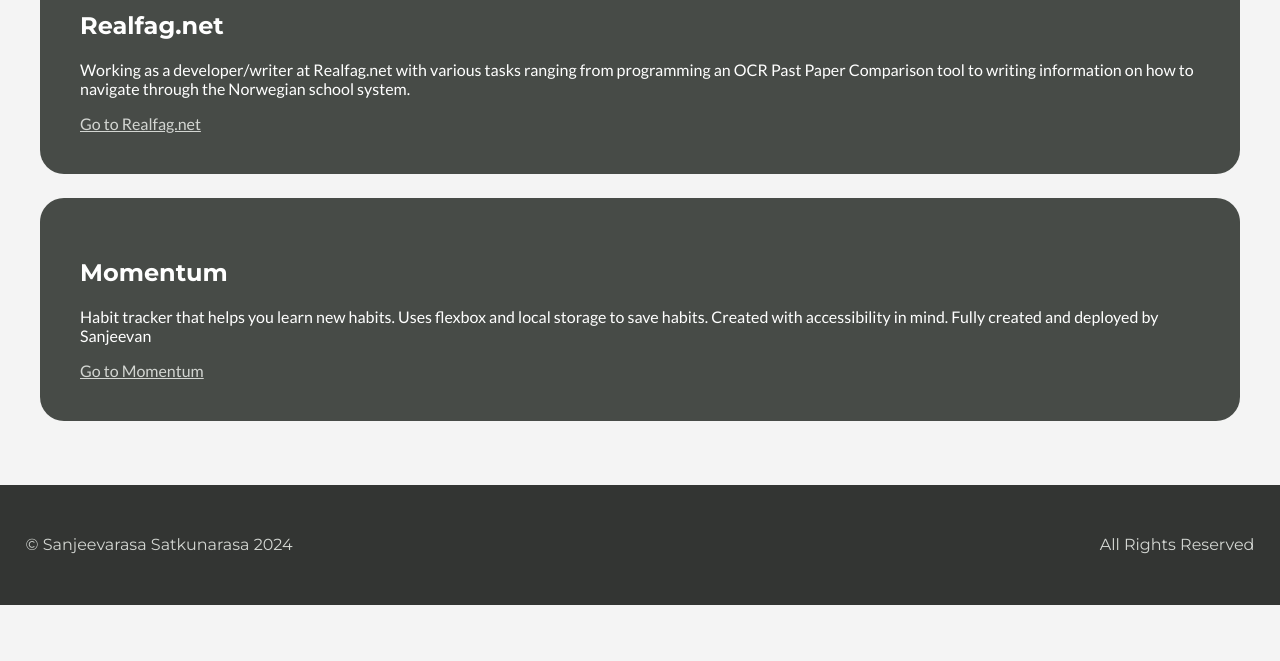
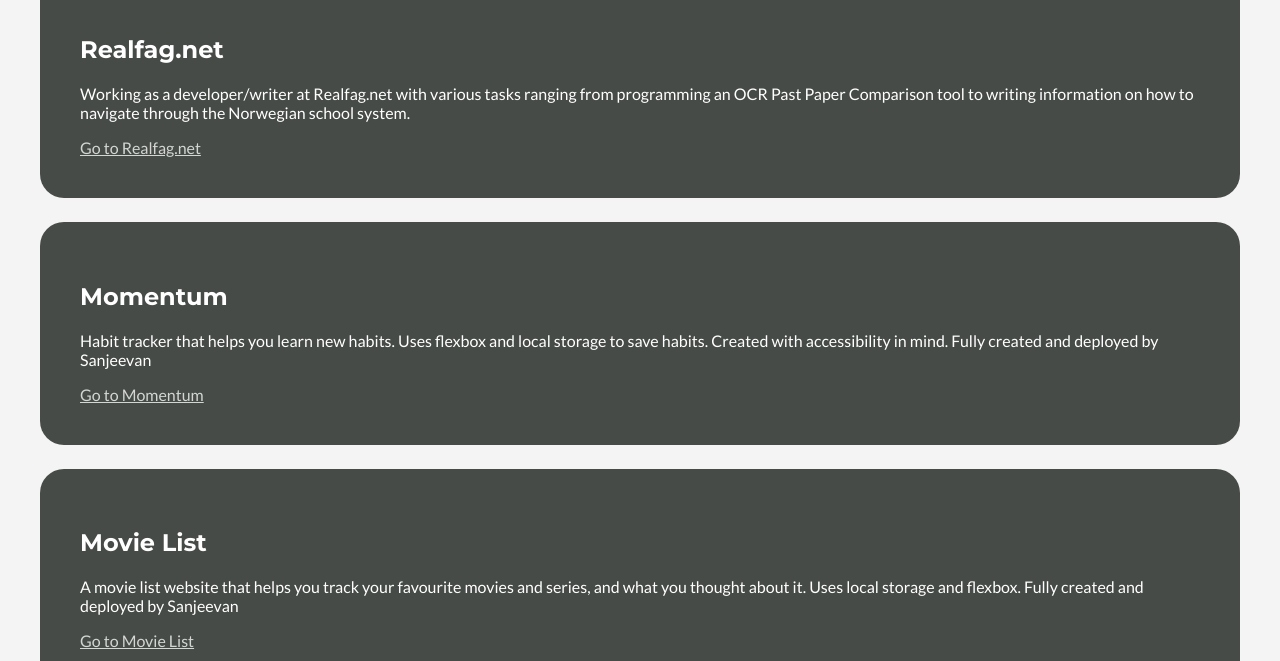
Before and after one commit to sanjeevarasa-satkunarasa/Personal-Portofolio, a plain HTML site: page html/project.html in a window 1280 px wide. Shown: the part 291-952 px from the top of the page. Before the commit the page ends 896 px from the top, so only its background shows below. Drawn offline with Linux system fonts and the light colour scheme.

Commit message:
Partially completed

```diff
--- a/html/project.html
+++ b/html/project.html
@@ -18,6 +18,7 @@
         href="https://fonts.googleapis.com/css2?family=Lato:ital,wght@0,100;0,300;0,400;0,700;0,900;1,100;1,300;1,400;1,700;1,900&family=Montserrat:ital,wght@0,100..900;1,100..900&display=swap"
         rel="stylesheet">
 </head>
+
 <body>
     <nav>
         <h1>Sanjeevan.</h1>
@@ -48,6 +49,14 @@
                 <a href="https://sanjeevarasa-satkunarasa.github.io/Momentum/" target="_blank">Go to Momentum</a>
             </div>
         </div>
+        <div class="project_container">
+            <div class="project_item">
+                <h2>Movie List</h2>
+                <p>A movie list website that helps you track your favourite movies and series, and what you thought
+                    about it. Uses local storage and flexbox. Fully created and deployed by Sanjeevan</p>
+                <a href="https://sanjeevarasa-satkunarasa.github.io/Movie-List/" target="_blank">Go to Movie List</a>
+            </div>
+        </div>
     </div>
 
     <footer>
--- a/style/style.css
+++ b/style/style.css
@@ -120,7 +120,7 @@ p {
 }
 
 #project-div {
-    padding-top: 20vh;
+    padding-top: 23vh;
 }
 
 .contact {
```
Also changed, not shown: html/about.html (+7 -1 lines).
